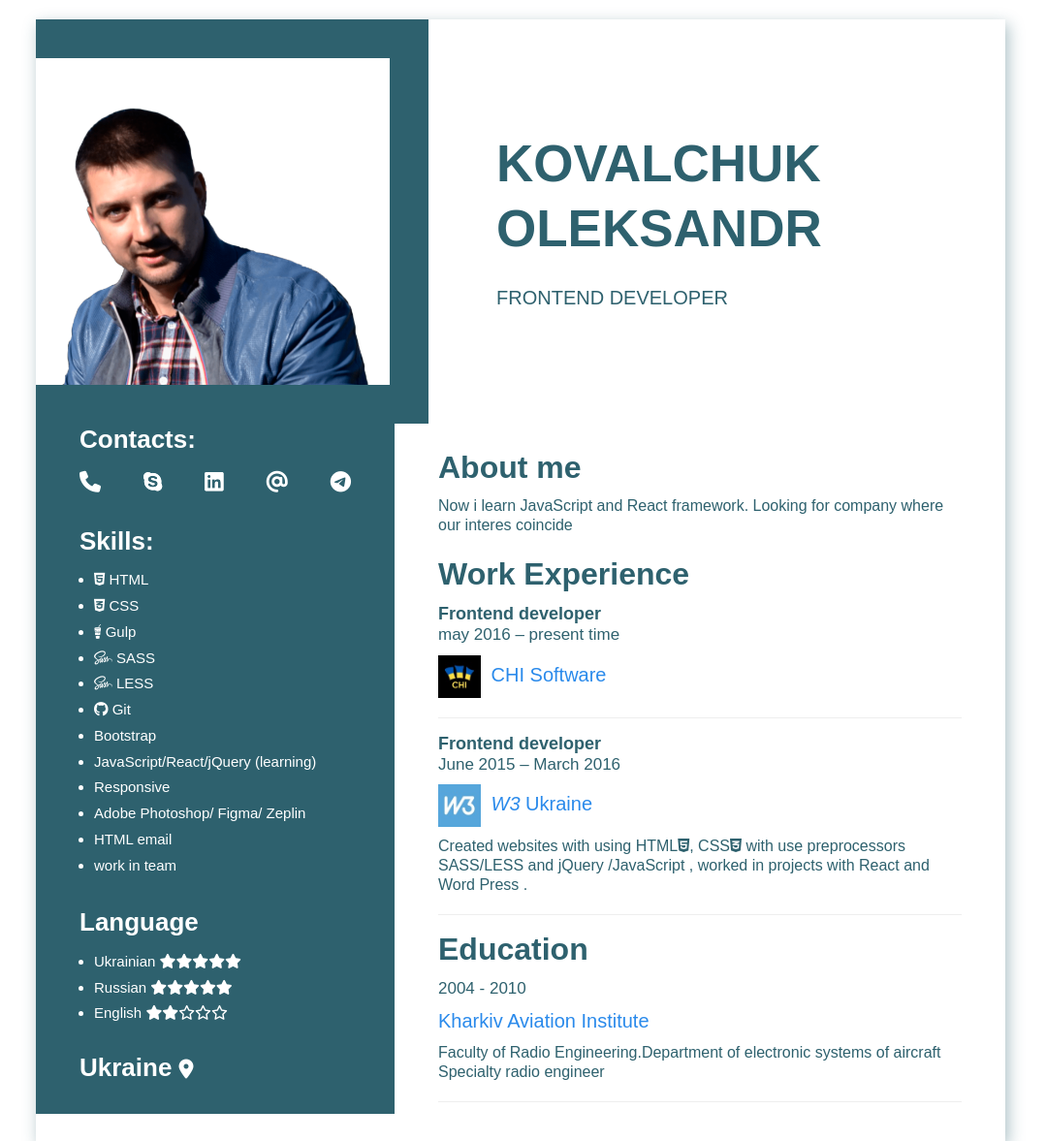
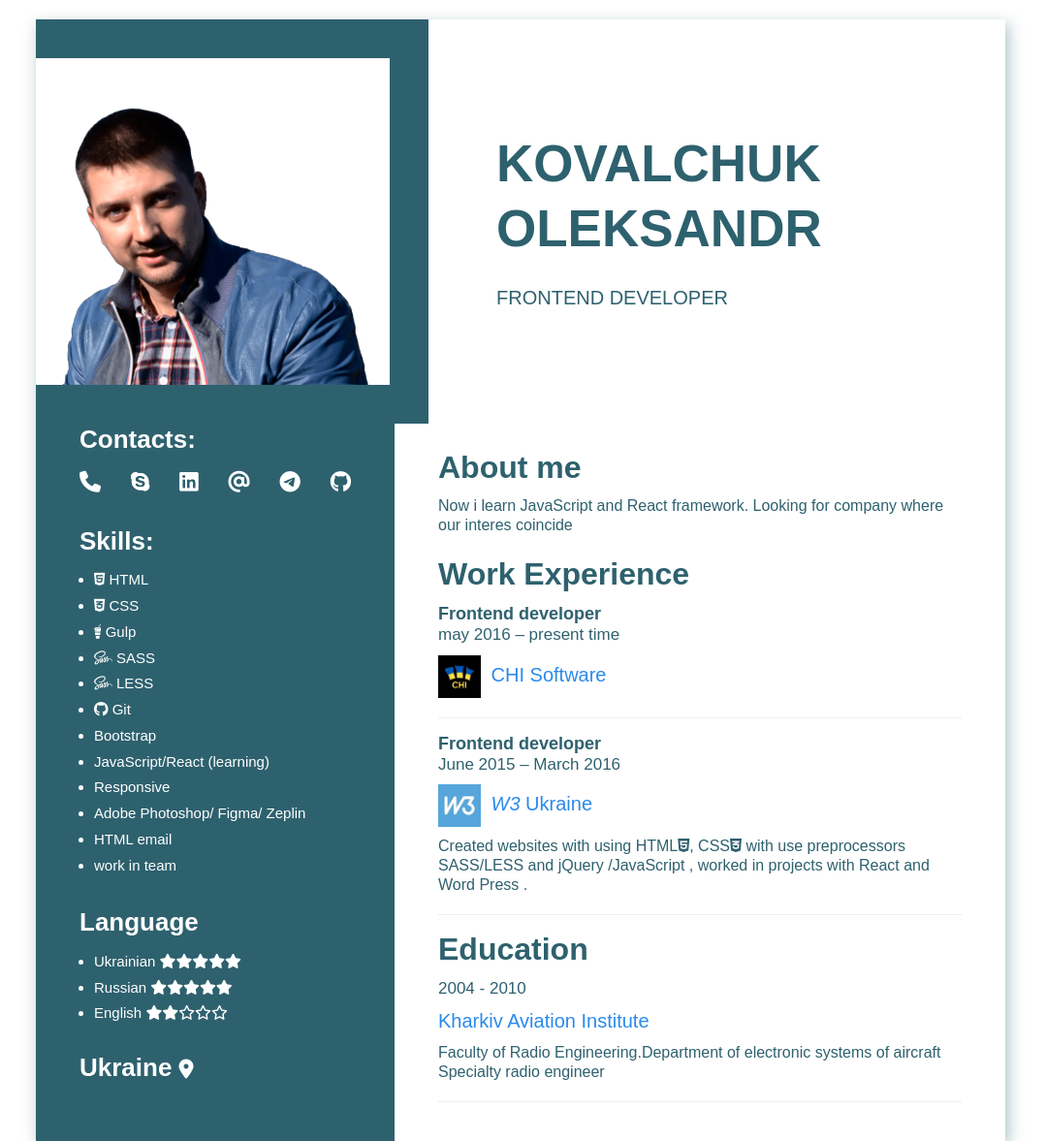
Before and after one commit to NevskiAlex/nevskialex.github.io, a plain HTML site: page index.html in a window 1280 px wide. Shown: the top 1177 px of the page at 97% size, without its empty margins (103-1182 px from the left). Drawn offline with nearby package versions, Linux system fonts and the light colour scheme.

Commit message:
add git link

```diff
--- a/index.html
+++ b/index.html
@@ -100,6 +100,7 @@
               ><i class="fa-brands fa-telegram"></i>
             </a>
           </li>
+          <li><a href="https://github.com/NevskiAlex"><i class="fa-brands fa-github"></i></a></li>
         </ul>
 
         <h3>Skills:</h3>
@@ -111,7 +112,7 @@
           <li><i class="fa-brands fa-sass"></i> LESS</li>
           <li><i class="fa-brands fa-github"></i> Git</li>
           <li>Bootstrap</li>
-          <li>JavaScript/React/jQuery (learning)</li>
+          <li>JavaScript/React (learning)</li>
           <li>Responsive</li>
           <li>Adobe Photoshop/ Figma/ Zeplin</li>
           <li>HTML email</li>
--- a/markup/src/scss/main.scss
+++ b/markup/src/scss/main.scss
@@ -46,7 +46,6 @@ body {
   min-height: calc(100vh - 40px);
   display: flex;
   align-content: flex-start;
-  align-items: stretch;
   flex-wrap: wrap;
   margin: 20px auto;
   max-width: 1000px;
@@ -197,8 +196,6 @@ body {
   flex-shrink: 0;
   padding: 0 30px 35px;
   color: #fff;
-  height: 100%;
-
   @include media("<tablet") {
     width: 100%;
     padding: 20px 15px;
@@ -285,6 +282,7 @@ body {
   .location {
     font-size: 26px;
     line-height: 1;
+
     @include media("print") {
       font-size: 20px;
     }
```
Also changed, not shown: markup/src/index.html (+2 -1 lines), css/main.css, markup/build/css/main.css, markup/build/index.html.
